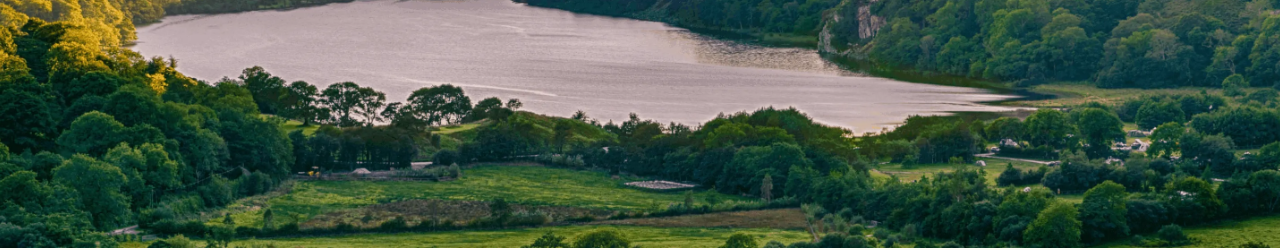
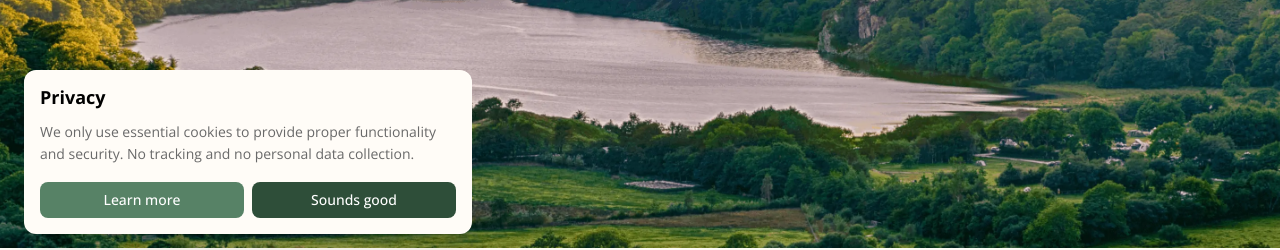
Before and after one commit to UMHC/umhc-website, a Next.js app: page / in a window 1280 px wide. Shown: the part 550-800 px from the top of the page. Built offline with nearby package versions, Linux system fonts and the light colour scheme; no server answers; the database is empty.

Commit message:
added a privacy pop up

```diff
--- /dev/null
+++ b/src/app/components/PrivacyPopup.tsx
@@ -0,0 +1,142 @@
+'use client';
+
+import { useState, useEffect } from 'react';
+import Link from 'next/link';
+
+const PrivacyPopup = () => {
+  const [isVisible, setIsVisible] = useState(false);
+  const [isAnimating, setIsAnimating] = useState(false);
+
+  useEffect(() => {
+    // Check if user has already dismissed the popup
+    const hasSeenPrivacyPopup = localStorage.getItem('umhc-privacy-dismissed');
+
+    if (!hasSeenPrivacyPopup) {
+      // Show popup after a short delay for smooth initial load
+      const timer = setTimeout(() => {
+        setIsVisible(true);
+        // Add another delay for the animation
+        setTimeout(() => {
+          setIsAnimating(true);
+        }, 50);
+      }, 1000);
+
+      return () => clearTimeout(timer);
+    }
+  }, []);
+
+  const handleDismiss = () => {
+    // Set expiration for 30 days (30 * 24 * 60 * 60 * 1000 milliseconds)
+    const expirationDate = new Date();
+    expirationDate.setTime(expirationDate.getTime() + (30 * 24 * 60 * 60 * 1000));
+
+    localStorage.setItem('umhc-privacy-dismissed', JSON.stringify({
+      dismissed: true,
+      expiration: expirationDate.getTime()
+    }));
+
+    // Animate out
+    setIsAnimating(false);
+    setTimeout(() => {
+      setIsVisible(false);
+    }, 300);
+  };
+
+  // Check if dismissal has expired
+  useEffect(() => {
+    const dismissalData = localStorage.getItem('umhc-privacy-dismissed');
+    if (dismissalData) {
+      try {
+        const parsed = JSON.parse(dismissalData);
+        const now = new Date().getTime();
+
+        if (parsed.expiration && now > parsed.expiration) {
+          // Dismissal has expired, remove it and show popup
+          localStorage.removeItem('umhc-privacy-dismissed');
+          setIsVisible(true);
+          setIsAnimating(true);
+        }
+      } catch (error) {
+        // If parsing fails, remove the item and show popup
+        localStorage.removeItem('umhc-privacy-dismissed');
+        setIsVisible(true);
+        setIsAnimating(true);
+      }
+    }
+  }, []);
+
+  if (!isVisible) return null;
+
+  return (
+    <>
+      {/* Popup */}
+      <div
+        className={`fixed bottom-4 left-4 right-4 sm:left-6 sm:right-auto sm:max-w-md
+          bg-whellow rounded-xl shadow-xl z-50 p-4
+          transform transition-all duration-700 ease-[cubic-bezier(0.34,1.56,0.64,1)] origin-bottom-left
+          ${isAnimating
+            ? 'translate-x-0 translate-y-0 opacity-100 scale-100'
+            : 'translate-x-4 translate-y-2 opacity-0 scale-75'
+          }`}
+        role="dialog"
+        aria-labelledby="privacy-title"
+        aria-describedby="privacy-description"
+      >
+        <div className="space-y-3">
+          {/* Title */}
+          <h2
+            id="privacy-title"
+            className="text-lg font-bold text-black leading-tight"
+          >
+            Privacy
+          </h2>
+
+          {/* Description */}
+          <p
+            id="privacy-description"
+            className="text-sm leading-relaxed"
+            style={{ color: '#696969' }}
+          >
+            We only use essential cookies to provide proper functionality and security.
+            No tracking and no personal data collection.
+          </p>
+
+          {/* Buttons */}
+          <div className="flex flex-col sm:flex-row gap-2 pt-1">
+            <Link
+              href="/terms"
+              className="flex-1 px-4 py-2 rounded-lg font-medium text-white text-center text-sm
+                transition-all duration-200 hover:shadow-md active:scale-95"
+              style={{ backgroundColor: '#578266' }}
+              onMouseEnter={(e) => {
+                e.currentTarget.style.backgroundColor = '#4a7058';
+              }}
+              onMouseLeave={(e) => {
+                e.currentTarget.style.backgroundColor = '#578266';
+              }}
+            >
+              Learn more
+            </Link>
+
+            <button
+              onClick={handleDismiss}
+              className="flex-1 px-4 py-2 rounded-lg font-medium text-white text-sm
+                transition-all duration-200 hover:shadow-md active:scale-95"
+              style={{ backgroundColor: '#2E4E39' }}
+              onMouseEnter={(e) => {
+                e.currentTarget.style.backgroundColor = '#253a2e';
+              }}
+              onMouseLeave={(e) => {
+                e.currentTarget.style.backgroundColor = '#2E4E39';
+              }}
+            >
+              Sounds good
+            </button>
+          </div>
+        </div>
+      </div>
+    </>
+  );
+};
+
+export default PrivacyPopup;
--- a/src/app/layout.tsx
+++ b/src/app/layout.tsx
@@ -5,6 +5,7 @@ import AuthProvider from "@/components/AuthProvider";
 import { Analytics } from "@vercel/analytics/next";
 import { SpeedInsights } from "@vercel/speed-insights/next";
 import ConditionalLayout from "../components/ConditionalLayout";
+import PrivacyPopup from "@/app/components/PrivacyPopup";
 
 const openSans = Open_Sans({
   variable: "--font-open-sans",
@@ -106,6 +107,7 @@ export default function RootLayout({
           <ConditionalLayout>
             {children}
           </ConditionalLayout>
+          <PrivacyPopup />
         </AuthProvider>
         <Analytics/>
         <SpeedInsights/>
```
